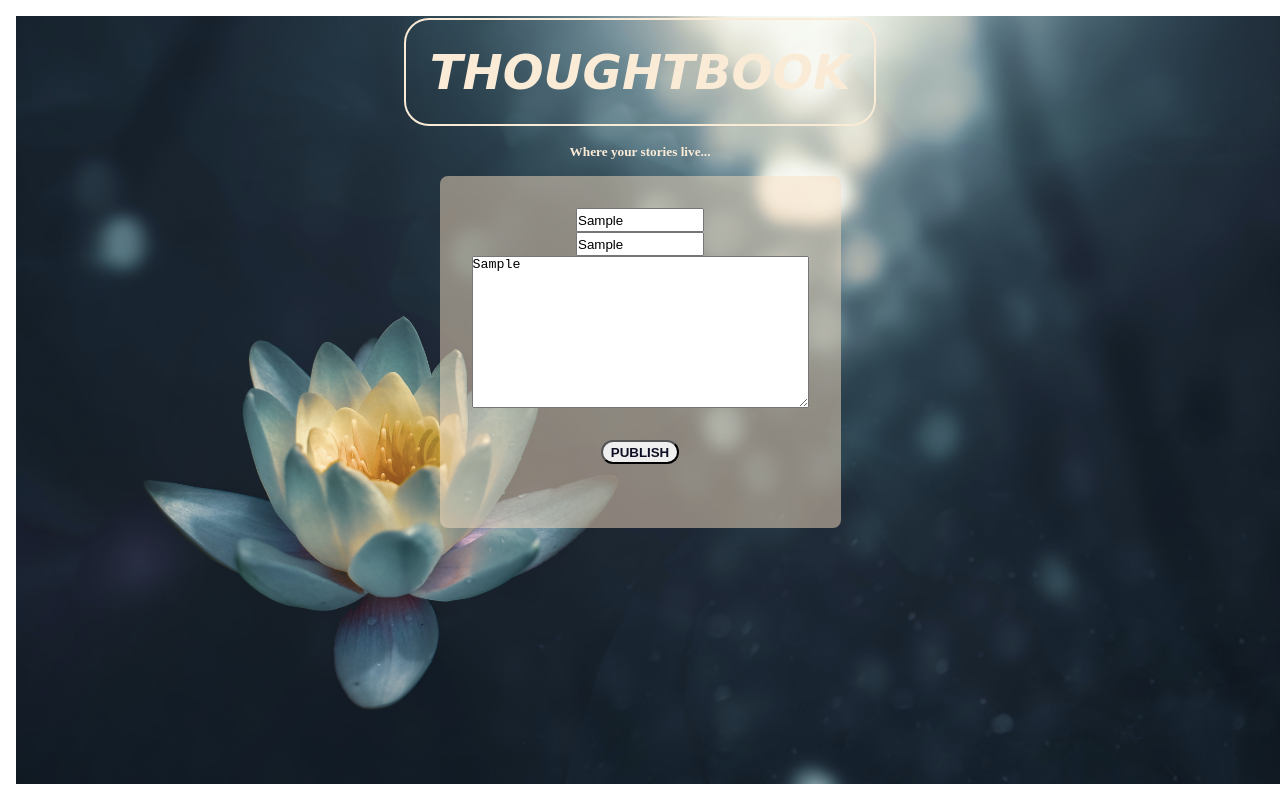
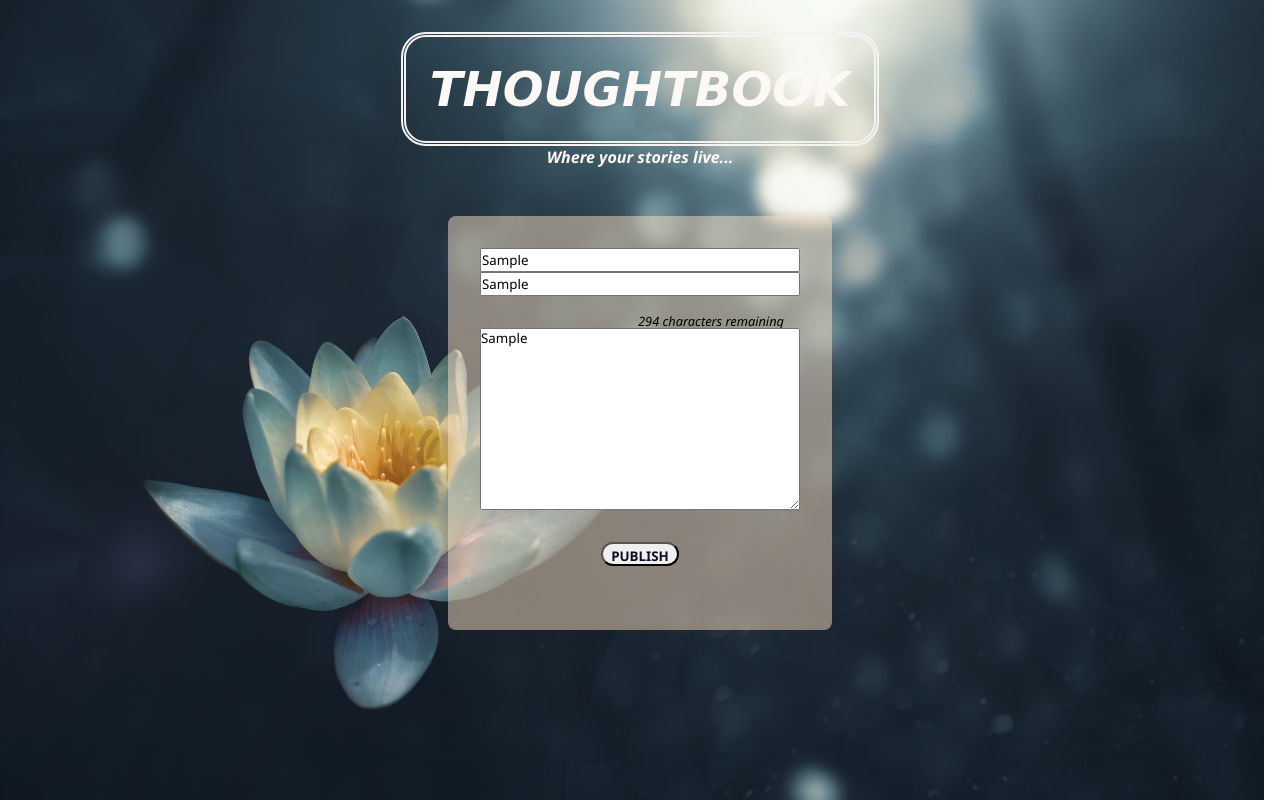
Before and after one commit to Poligera/THOUGHTBOOK-coding-challenge-2, a plain HTML site: page client/static/index.html in a window 1280 px wide. Both pictures are taken after typing "Sample", "Sample", "Sample" into the empty fields and a click on the input "PUBLISH". Drawn offline with Linux system fonts and the light colour scheme; no server answers; a web font is replaced by a local one.

Commit message:
Better styling changes

```diff
--- a/client/static/css/index.css
+++ b/client/static/css/index.css
@@ -2,6 +2,7 @@
   box-sizing: border-box;
   padding: 0;
   margin: 0;
+  font-family: "Segoe UI", Tahoma, Geneva, Verdana, sans-serif;
 }
 
 main {
@@ -16,35 +17,37 @@ main {
   background-attachment: fixed;
   /* filter: blur(3px); */
   position: fixed;
-  top: 0;
-  bottom: 0;
-  right: 0;
-  left: 0;
-  width: 100%;
+  top: -2rem;
+  bottom: -2rem;
+  right: -2rem;
+  left: -2rem;
+  width: 100vw;
 }
 
 header {
-  height: 20vh;
+  padding-top: 2rem;
+  padding-bottom: 2rem;
+  height: 25vh;
   margin: auto;
   display: flex;
   flex-direction: column;
   justify-content: center;
   align-items: center;
-  color: antiquewhite;
+  color: rgb(252, 248, 243);
+  font-style: italic;
 }
 
 h1 {
   margin: auto;
   font-family: "Zen Tokyo Zoo", cursive;
-  font-style: italic;
   font-size: 3rem;
   padding: 1.5rem;
-  border: antiquewhite 2px solid;
+  border: rgb(245, 243, 241) 5px double;
   border-radius: 25px;
   z-index: 2;
 }
 
-h5 {
+h4 {
   z-index: 2;
 }
 
@@ -60,6 +63,7 @@ form {
   flex-direction: column;
   margin-top: 1rem;
   height: 40%;
+  width: 30%;
   z-index: 2;
   background-color: rgba(247, 222, 191, 0.5);
   padding: 2rem;
@@ -68,8 +72,6 @@ form {
 
 form input {
   height: 1.5rem;
-  margin: auto;
-  width: 10vw;
   color: black;
 }
 
@@ -95,23 +97,37 @@ section {
   justify-content: center;
   flex-direction: column;
   z-index: 2;
-  width: 80%;
+  width: 60%;
   margin: auto;
 }
 
 div {
   margin: auto;
   z-index: 2;
-  background-color: aliceblue;
+  background-color: rgba(239, 244, 248, 0.829);
   margin: 1rem;
   padding: 1rem;
   width: 70%;
   contain: content;
 }
 
+#charCounter {
+  background-color: initial;
+  height: 1rem;
+  font-size: 0.8rem;
+  text-align: right;
+  font-style: italic;
+  width: initial;
+  margin: initial;
+}
+
 p {
   z-index: 2;
-  /* white-space: pre; */
   word-wrap: break-word;
-  margin: 1rem;
+  margin: 0.5rem;
 }
+
+p:nth-child(2) {
+  font-style: italic;
+  font-size: larger;
+}
--- a/client/static/index.html
+++ b/client/static/index.html
@@ -23,7 +23,7 @@
     <div id="bg-image"></div>
     <header>
       <h1>THOUGHTBOOK</h1>
-      <h5>Where your stories live...</h5>
+      <h4>Where your stories live...</h4>
     </header>
     <main>
       <article id="form">
@@ -32,8 +32,9 @@
             type="text"
             id="title"
             name="title"
-            placeholder="Title"
+            placeholder="Story Title"
             onclick="this.placeholder=''"
+            onblur="this.placeholder='Story Title'"
             required
           />
           <input
@@ -42,15 +43,19 @@
             name="pseudonym"
             placeholder="Pseudonym"
             onclick="this.placeholder=''"
+            onblur="this.placeholder='Pseudonim'"
             required
           />
+          <div id="charCounter">300 characters remaining</div>
           <textarea
             name="story"
             id="story"
             rows="10"
             cols="40"
-            placeholder="Your story..."
+            maxlength="300"
+            placeholder="Your Story..."
             onclick="this.placeholder=''"
+            onblur="this.placeholder='Your Story...'"
             required
           ></textarea>
           <input type="submit" id="button" value="PUBLISH" />
--- a/client/static/js/index.js
+++ b/client/static/js/index.js
@@ -1,8 +1,17 @@
 const form = document.querySelector("form");
-console.log(form);
 const postsSection = document.querySelector("section");
+const textarea = document.querySelector("textarea");
+const charCounter = document.querySelector("#charCounter");
 
 form.addEventListener("submit", submitPost);
+textarea.addEventListener("input", limitChar);
+
+function limitChar(e) {
+  const target = e.target;
+  const maxLength = target.getAttribute("maxlength");
+  let curLength = target.value.length;
+  charCounter.textContent = `${maxLength - curLength} characters remaining`;
+}
 
 function submitPost(e) {
   e.preventDefault();
@@ -23,7 +32,7 @@ function submitPost(e) {
   };
 
   fetch("http://localhost:3000/", options)
-    .then((r) => r.json())
+    .then((r) => r.text())
     .then(loadPosts())
     .then(() => e.target.reset())
     .catch(console.warn);
@@ -34,22 +43,20 @@ window.onload = loadPosts();
 function loadPosts() {
   fetch("http://localhost:3000/posts")
     .then((r) => r.json())
-    .then((posts) => createPost(posts))
+    .then((data) => createPost(data.posts))
     .catch(console.warn);
 }
 
 function createPost(data) {
+  console.log(data);
   postsSection.textContent = "";
   data.forEach((post) => {
     const postDiv = document.createElement("div");
-    const title = document.createElement("p");
-    const pseudonym = document.createElement("p");
+    const header = document.createElement("p");
     const body = document.createElement("p");
-    title.textContent = `Title:\n${post.title}`;
-    pseudonym.textContent = `Pseudonym:\n${post.pseudonym}`;
-    body.textContent = `Message:\n${post.body}`;
-    postDiv.append(title);
-    postDiv.append(pseudonym);
+    header.textContent = `"${post.title}" from ${post.pseudonym}`;
+    body.textContent = post.body;
+    postDiv.append(header);
     postDiv.append(body);
     postsSection.append(postDiv);
   });
--- a/express-api/controllers/posts.js
+++ b/express-api/controllers/posts.js
@@ -7,12 +7,13 @@ const Post = require("../models/post");
 router.get("/posts", async (req, res) => {
   try {
     const posts = await Post.all;
-    res.json(posts);
+    res.json({ posts });
   } catch (err) {
     res.status(500).json({ err });
   }
 });
 
+// Get all posts route:
 router.post("/", async (req, res) => {
   try {
     const post = await Post.create(
```
